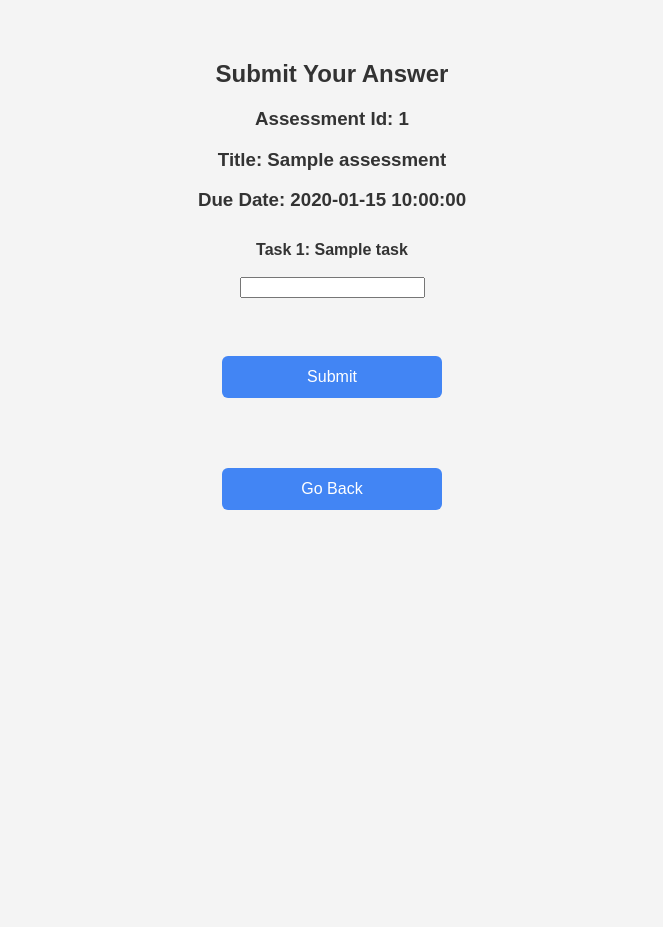
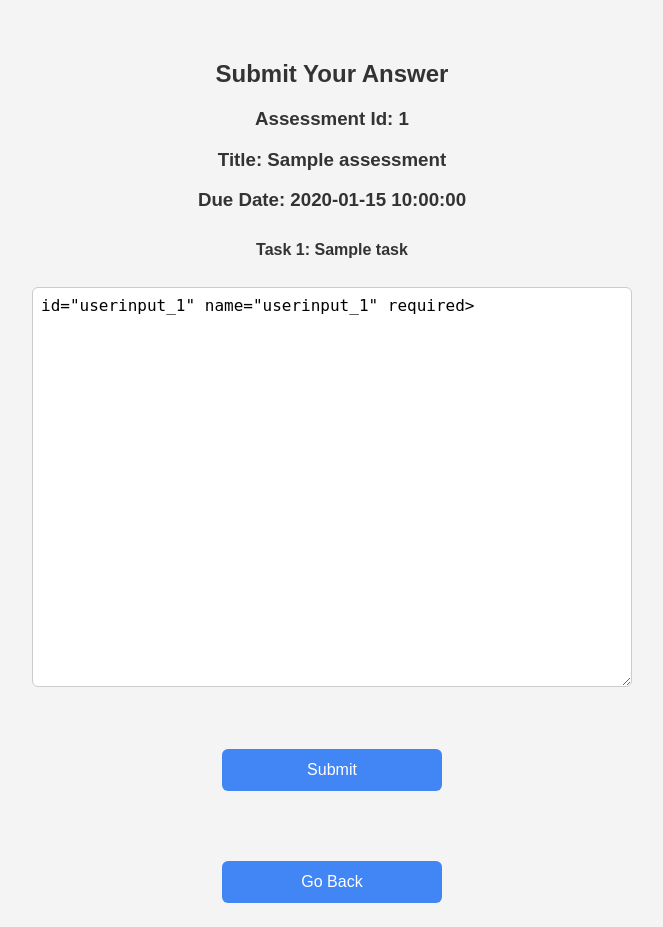
Before and after one commit to E1475011/2003-Assignment, a Flask app: template templates/submit.html in a window 1280 px wide. Shown: the top 927 px of the page, without its empty margins (308-971 px from the left). Before the commit the page ends 510 px from the top, so only its background shows below. Run offline with Flask 3, Linux system fonts and the light colour scheme; the template is opened without the code that fills it: most values are stand-ins (such as "Sample title", 1, 10 or a date in 2020).

Commit message:
Update submit.html

```diff
--- a/templates/submit.html
+++ b/templates/submit.html
@@ -29,7 +29,7 @@
 
         textarea {
             width: 600px;
-            height: 300px;
+            height:400px;
             font-size: 16px;
             padding: 8px;
             box-sizing: border-box;
@@ -78,7 +78,7 @@
     <form method="POST" action="/submitquestion">
         {% for task in tasks %}
             <label for="userinput_{{ loop.index }}">Task {{ loop.index }}: {{ task[1] }}</label><br>
-            <input type="text" id="userinput_{{ loop.index }}" name="userinput_{{ loop.index }}" required><br><br>
+            <textarea>id="userinput_{{ loop.index }}" name="userinput_{{ loop.index }}" required></textarea><br><br>
         {% endfor %}
         <input type="submit" value="Submit">
     </form>
```
